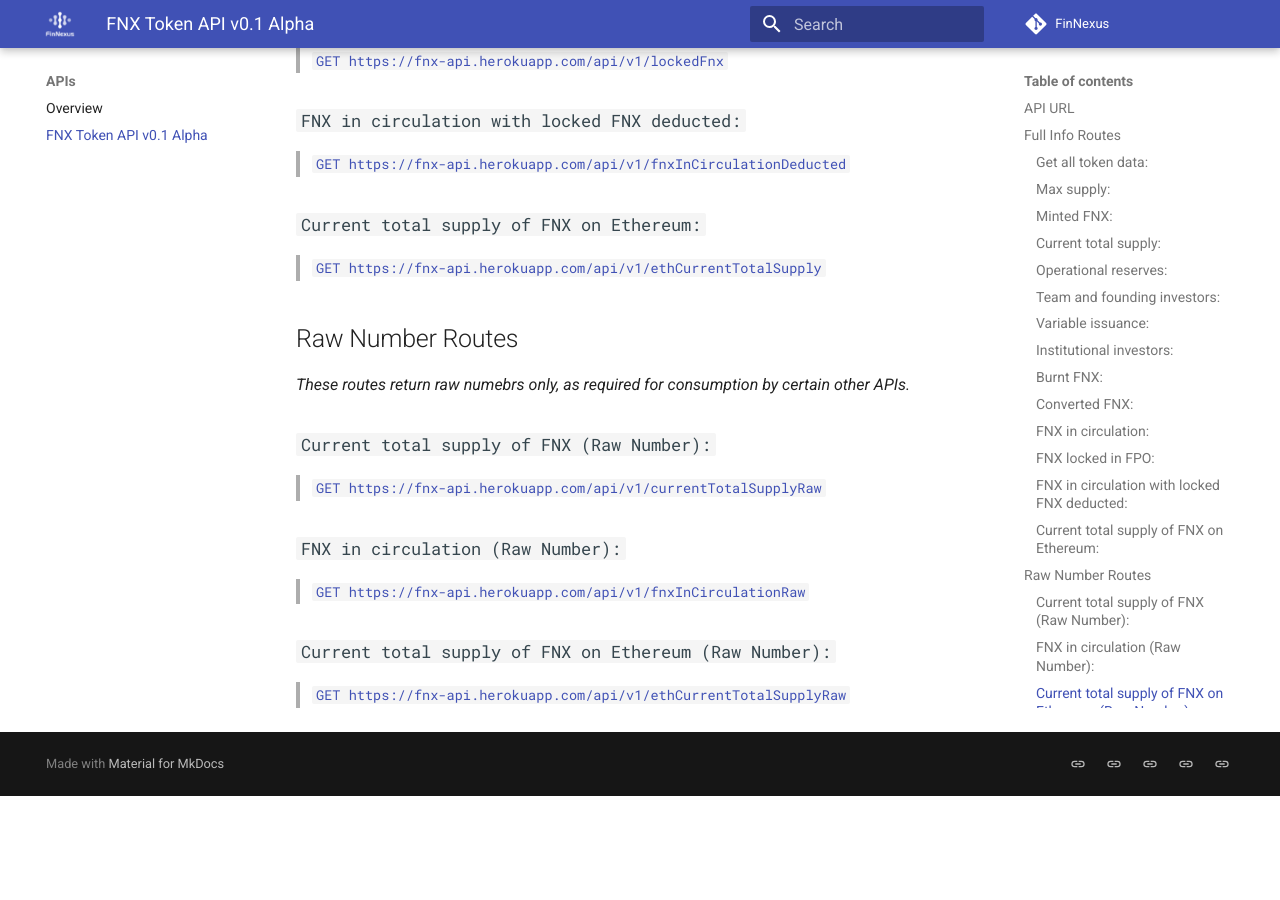
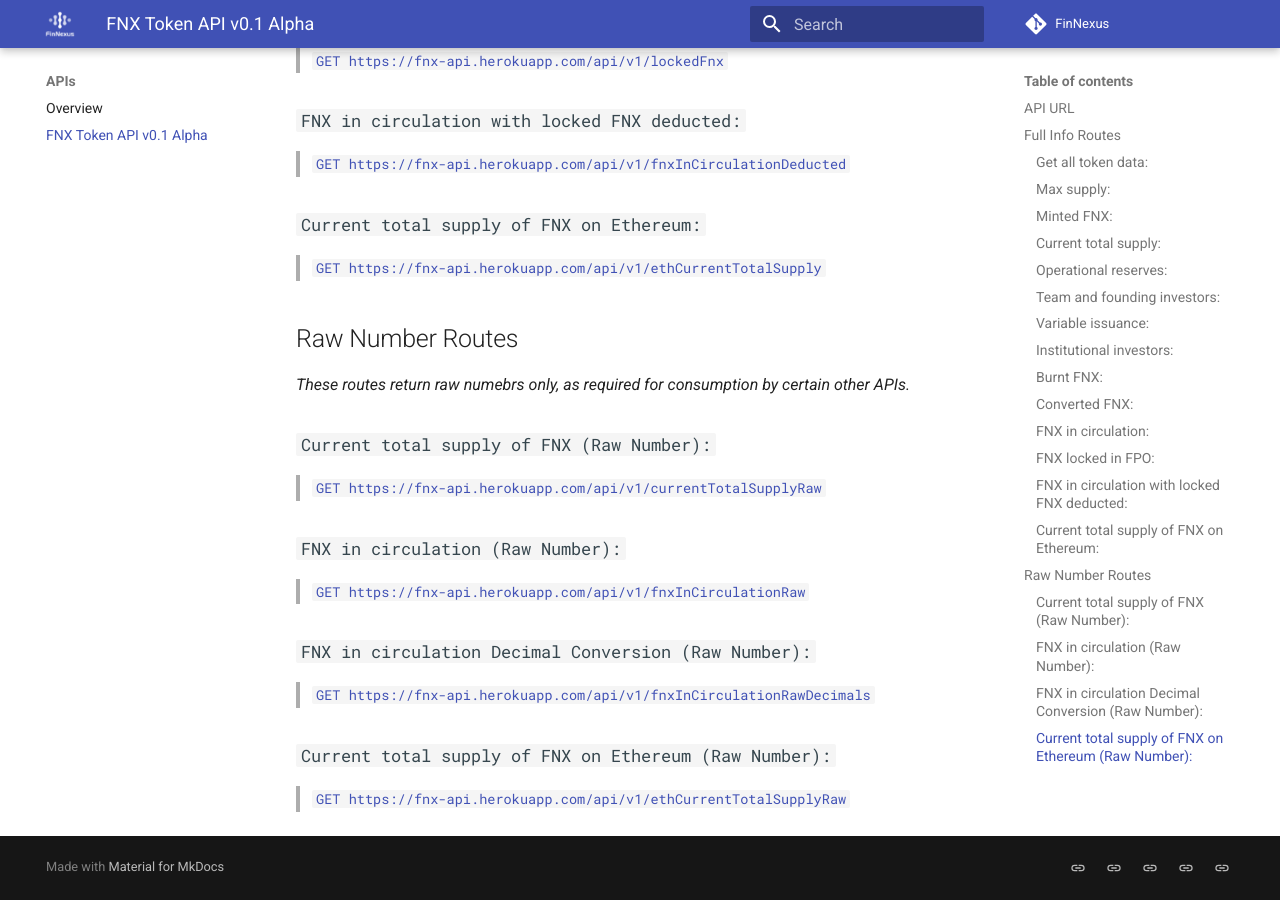
Before and after one commit to Phoenix-Finance/Phoenix-Documentation, an MkDocs documentation site: the page built from content/apis/token.md, in a window 1280 px wide and 900 px high, scrolled down 1960 px. Built offline with MkDocs 1.6.1 and Material for MkDocs 9.7.7, drawn with Linux system fonts in a browser that asks for light colours; before the commit the page ends 2756 px from its top, so only the background shows below that.

Commit message:
added decimal raw

```diff
--- a/content/apis/token.md
+++ b/content/apis/token.md
@@ -68,5 +68,8 @@ A single route at `/api/v1` returns all of the API data, while individual pieces
 ### `FNX in circulation (Raw Number):`
 > [`GET https://fnx-api.herokuapp.com/api/v1/fnxInCirculationRaw`](https://fnx-api.herokuapp.com/api/v1/fnxInCirculationRaw)
 
+### `FNX in circulation Decimal Conversion (Raw Number):`
+> [`GET https://fnx-api.herokuapp.com/api/v1/fnxInCirculationRawDecimals`](https://fnx-api.herokuapp.com/api/v1/fnxInCirculationRawDecimals)
+
 ### `Current total supply of FNX on Ethereum (Raw Number):`
 > [`GET https://fnx-api.herokuapp.com/api/v1/ethCurrentTotalSupplyRaw`](https://fnx-api.herokuapp.com/api/v1/ethCurrentTotalSupplyRaw)
```
